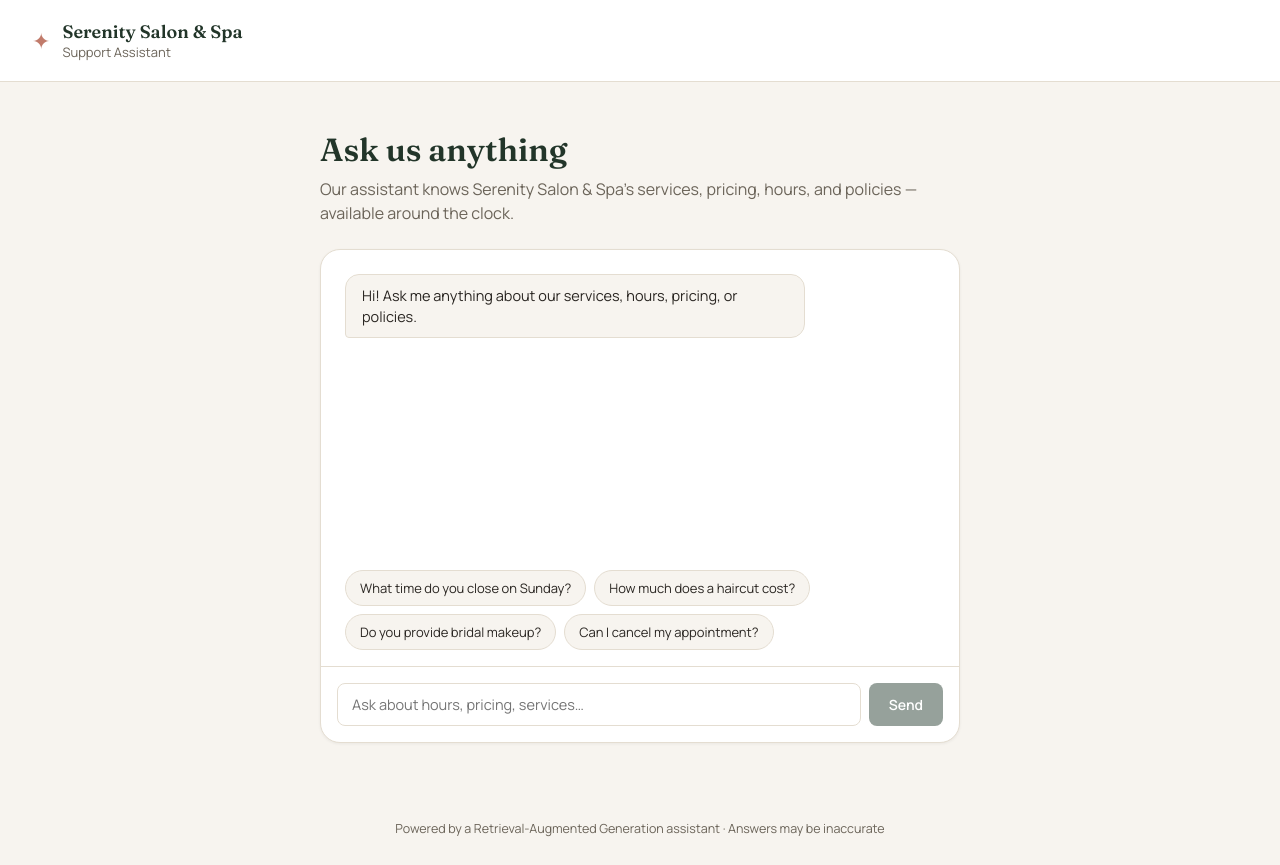
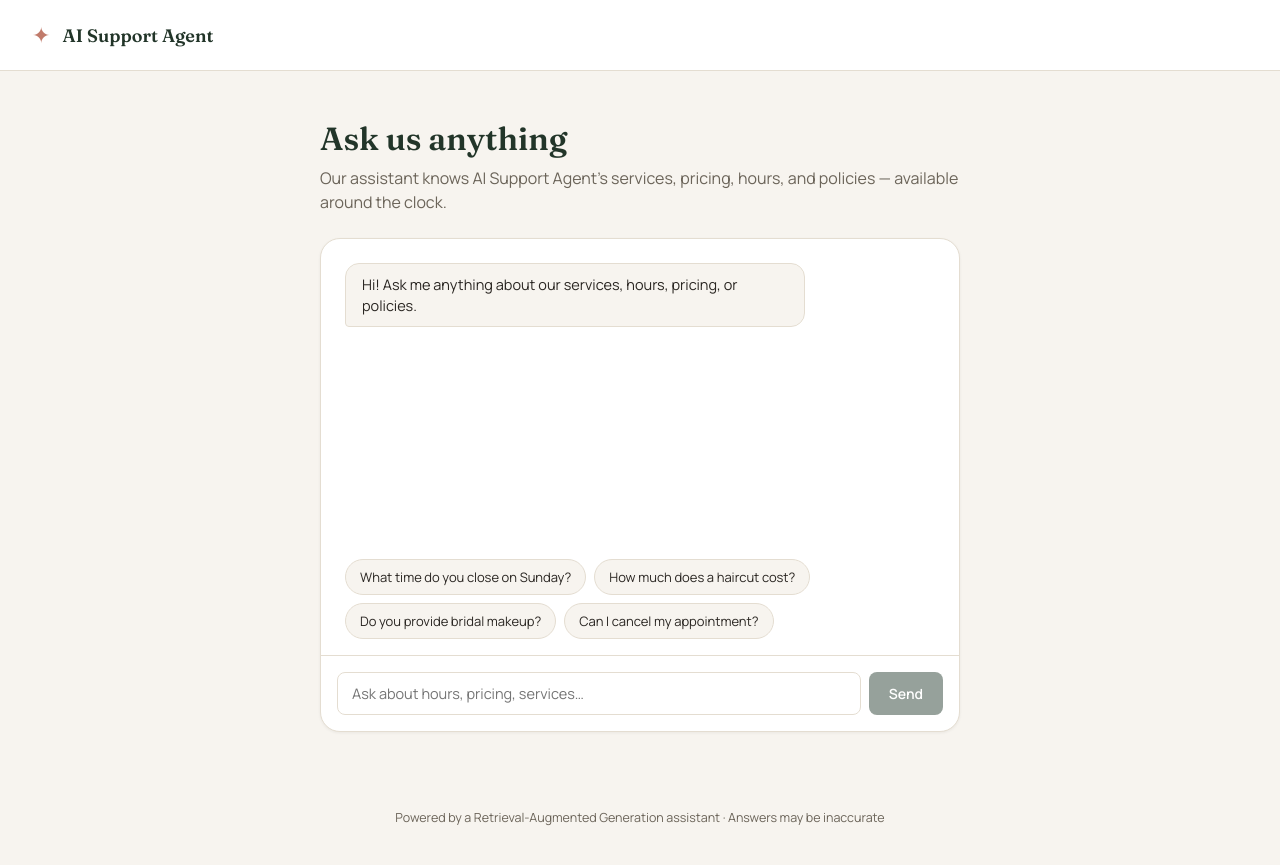
Before and after one commit to midriffdeveloper1/RAG, a React (Vite) app in the folder frontend/: page / in a window 1280 px wide. Built offline with nearby package versions, Linux system fonts and the light colour scheme; no server answers.

Commit message:
title change

```diff
--- a/frontend/index.html
+++ b/frontend/index.html
@@ -3,7 +3,7 @@
   <head>
     <meta charset="UTF-8" />
     <meta name="viewport" content="width=device-width, initial-scale=1.0" />
-    <title>Serenity Salon & Spa — Support Assistant</title>
+    <title>AI Support Agent</title>
   </head>
   <body>
     <div id="root"></div>
--- a/frontend/src/components/layout/Header.jsx
+++ b/frontend/src/components/layout/Header.jsx
@@ -9,7 +9,7 @@ export default function Header() {
         </span>
         <div>
           <p className="site-header__name">{BUSINESS_NAME}</p>
-          <p className="site-header__tagline">Support Assistant</p>
+          <p className="site-header__tagline"></p>
         </div>
       </div>
     </header>
--- a/frontend/src/utils/constants.js
+++ b/frontend/src/utils/constants.js
@@ -1,4 +1,4 @@
-export const BUSINESS_NAME = "Serenity Salon & Spa";
+export const BUSINESS_NAME = "AI Support Agent";
 
 export const SUGGESTED_QUESTIONS = [
   "What time do you close on Sunday?",
```
